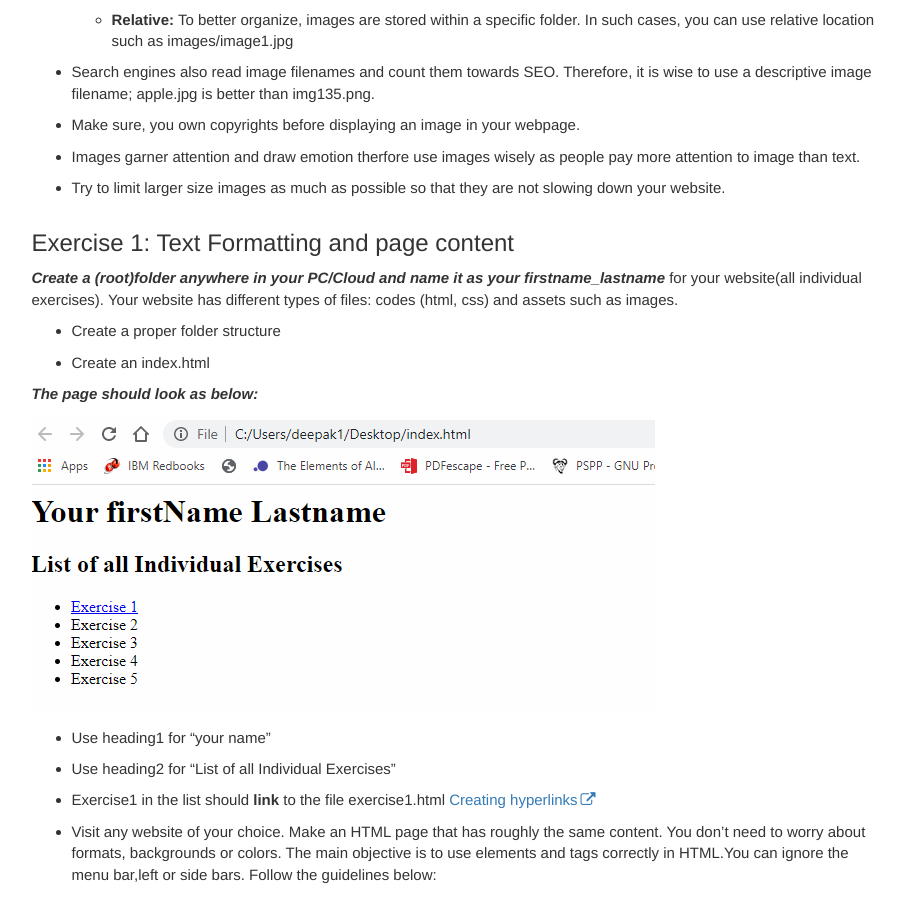
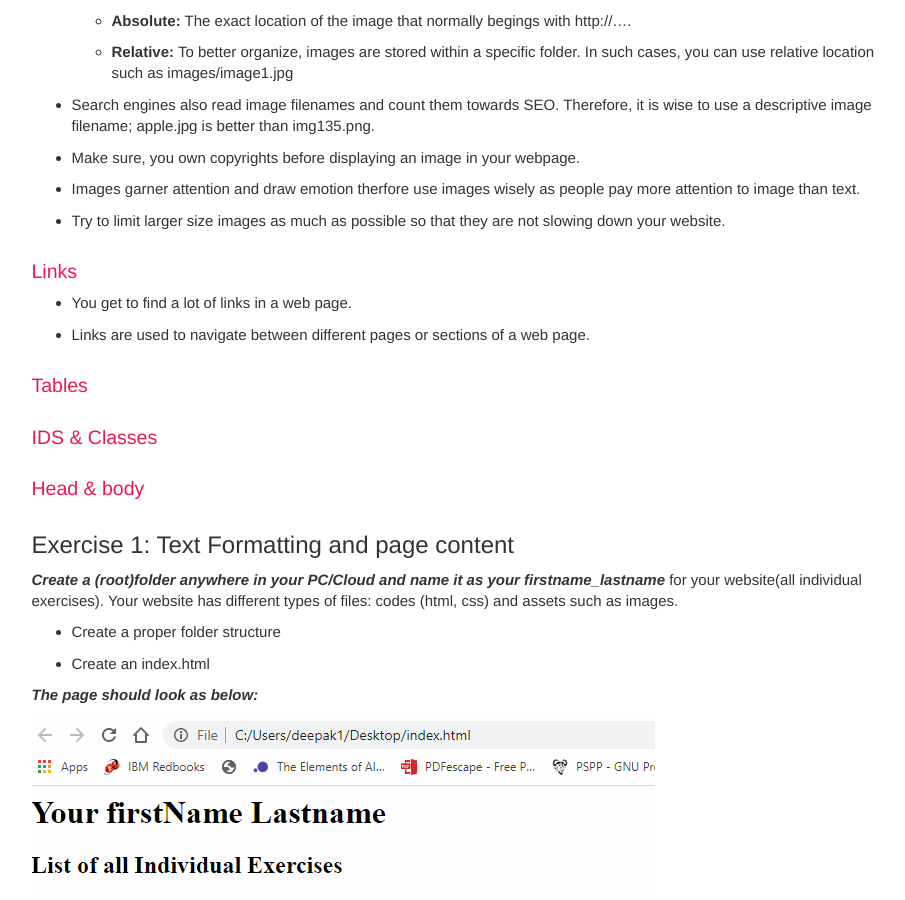
Before and after one commit to dipaish/www23, a Jekyll site: the page built from index.md, in a window 1280 px wide and 900 px high, scrolled down 7786 px. Shown: the whole window, without its empty margins (331-1236 px from the left). Built offline with Jekyll 4.4.1, drawn with Linux system fonts in a browser that asks for light colours; our own code applies the rules of GitHub Pages for plain Markdown files; comment, search, counter and statistics services are not loaded; some of the changed text lies outside the part shown.

Commit message:
new topics added

````diff
--- a/index.md
+++ b/index.md
@@ -145,7 +145,7 @@
 ***Example of a Structure***
 ![Example of a strucutre](assets/images/structure1.png)
 
-**Heading**
+### Heading ###
 - Heading is commonly used in web pages to define the hierarchy of a web page.
 - HTML offers 6 levels of heading ```<h1> <h2> <h3> <h4> <h5> <h6>```
 Example:
@@ -157,7 +157,7 @@
       <h5>This is level 5 heading.</h5>
       <h6>This is level 6 heading.</h6>
 ```
-**Paragraphs**
+### Paragraphs ###
 - Pargraph is another common element that is used to write paragraphs in HTML document.
 - It starts with the ```<p>``` tag and ends with ```</p>``` tag.
 Example:
@@ -221,7 +221,7 @@
 **<del>:** ``` <del>...</del> ``` This is <del>deleted text.</del>
 **<ins>:** ``` <ins>...</ins> ``` This is <ins>inserted text.</ins>
 
-## Images in HTML
+### Images in HTML
 
 The img element and its src attribute are used to embed an image in HTML.
 ```html
@@ -270,6 +270,17 @@
 - Images garner attention and draw emotion therfore use images wisely as people pay more attention to image than text.
 - Try to limit larger size images as much as possible so that they are not slowing down your website.
 
+### Links
+
+- You get to find a lot of links in a web page.
+- Links are used to navigate between different pages or sections of a web page.
+
+### Tables
+
+### IDS & Classes
+
+### Head & body
+
 ## Exercise 1: Text Formatting and page content
 ***Create a (root)folder anywhere in your PC/Cloud and name it as your firstname_lastname*** for your website(all individual exercises). Your website has different types of files: codes (html, css) and assets such as images.
 
````
